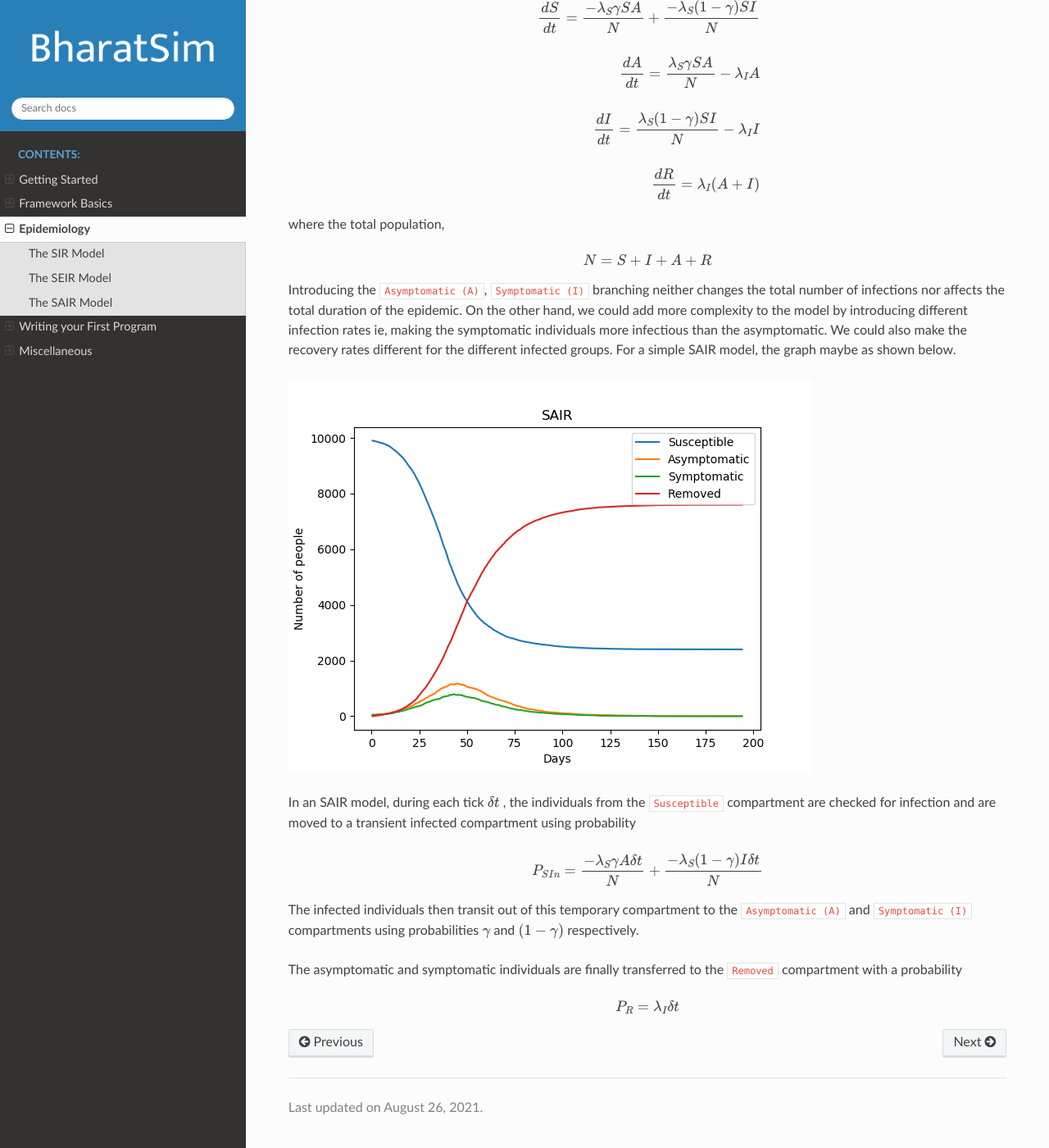
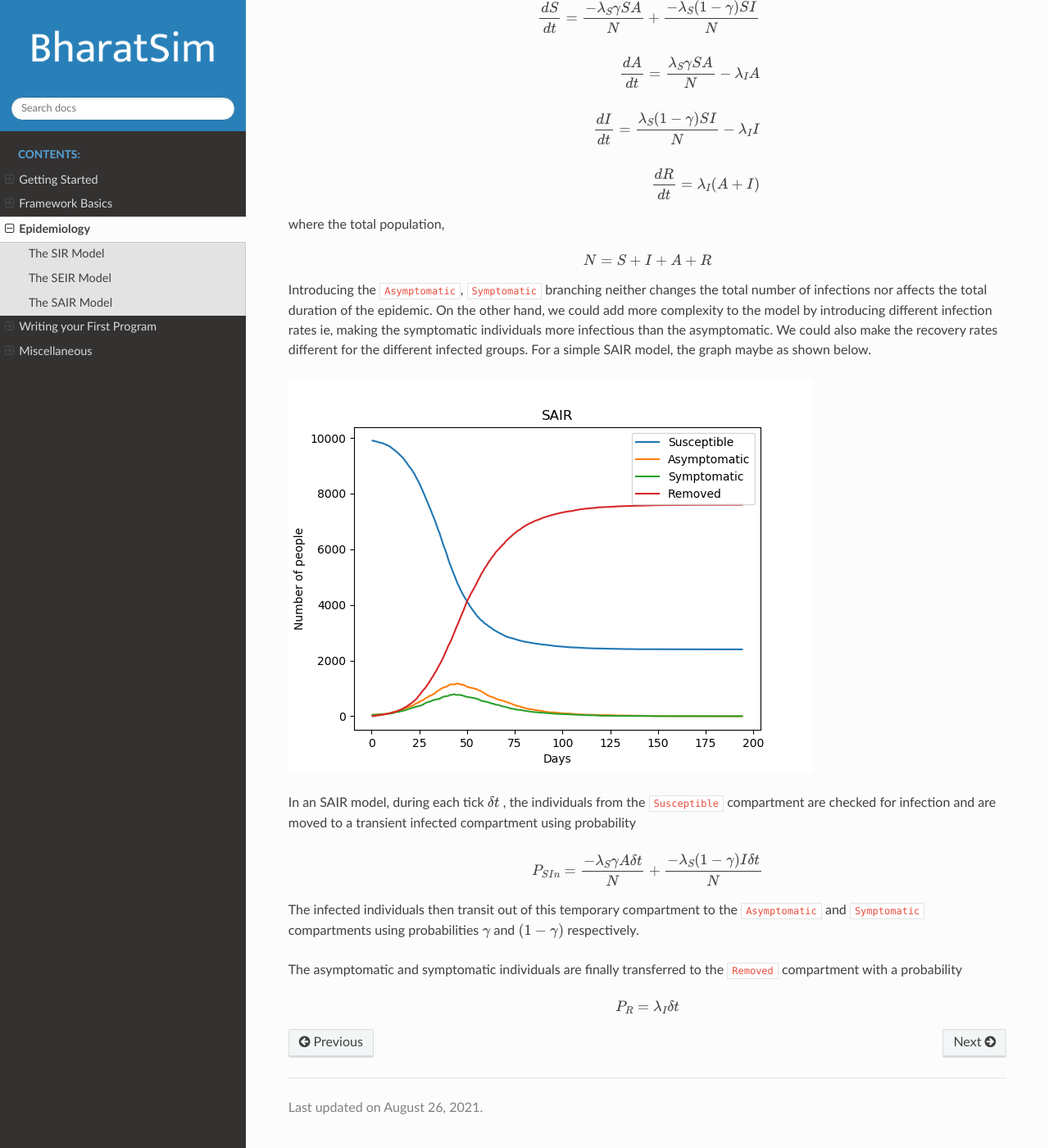
Before and after one commit to aleena-jose/bharatsim-tutorial, a Sphinx documentation site: the page built from source/epidemiology.rst, in a window 1280 px wide and 1400 px high, scrolled down 3809 px. Shown: the whole window at 82% size. Built offline with Sphinx 7.4.7 and the Read the Docs theme 2.0.0, drawn with Linux system fonts in a browser that asks for light colours.

```diff
--- a/source/epidemiology.rst
+++ b/source/epidemiology.rst
@@ -91,7 +91,7 @@ where the total population,
 
  N = S + I + A + R
 
-Introducing the ``Asymptomatic (A)``, ``Symptomatic (I)`` branching neither changes the total number of infections nor affects the total duration of the epidemic.
+Introducing the ``Asymptomatic``, ``Symptomatic`` branching neither changes the total number of infections nor affects the total duration of the epidemic.
 On the other hand, we could add more complexity to the model by introducing different infection rates ie, making the symptomatic individuals more infectious
 than the asymptomatic. We could also make the recovery rates different for the different infected groups. For a simple SAIR model, the graph maybe as shown below.
 
@@ -104,7 +104,7 @@ infected compartment using probability
 
  P_{SIn} =  \frac{ -\lambda_S \gamma A \delta t}{N} + \frac{ -\lambda_S (1- \gamma) I \delta t}{N}
 
-The infected individuals then transit out of this temporary compartment to the ``Asymptomatic (A)`` and ``Symptomatic (I)`` compartments using probabilities
+The infected individuals then transit out of this temporary compartment to the ``Asymptomatic`` and ``Symptomatic`` compartments using probabilities
 :math:`{\gamma}` and :math:`{(1- \gamma)}` respectively.
 
 The asymptomatic and symptomatic individuals are finally transferred to the ``Removed`` compartment with a probability
```
